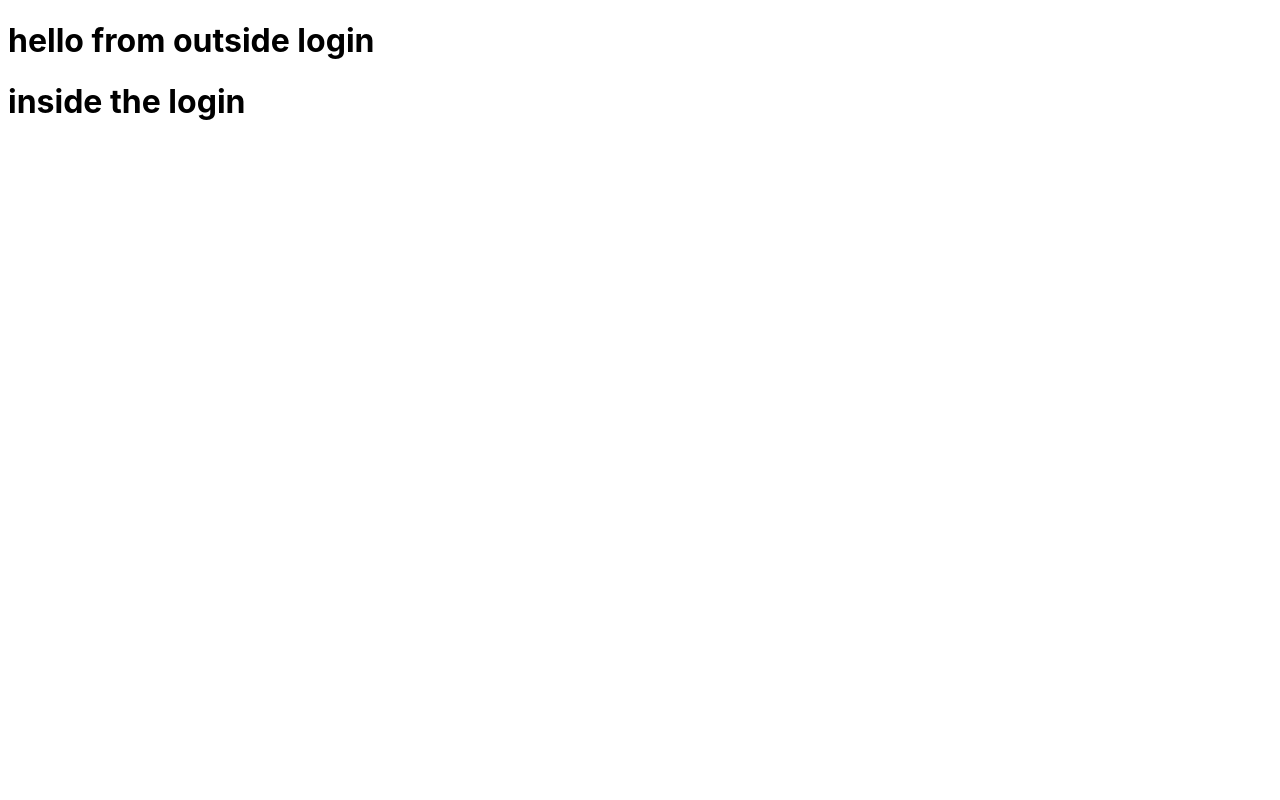
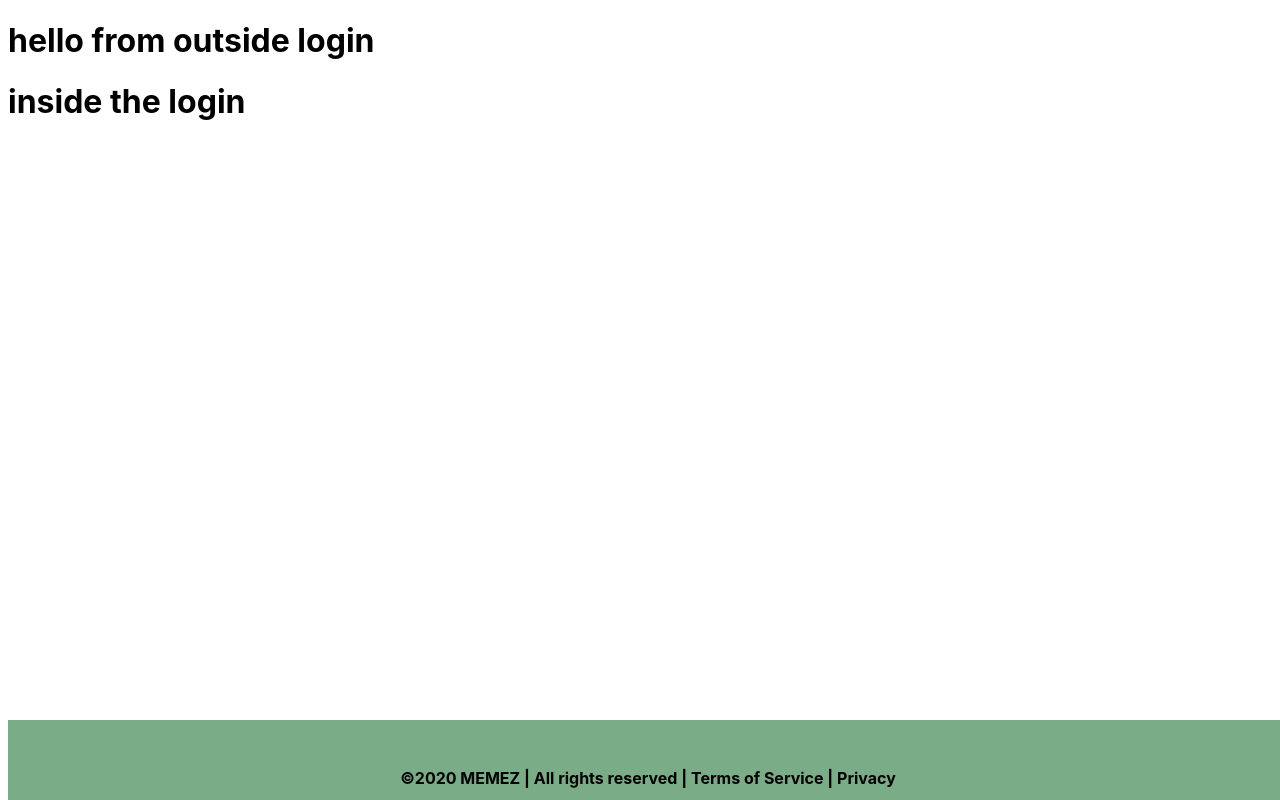
Before and after one commit to Danceratops/ispterm-client, a React (Create React App) app: page / in a window 1280 px wide. Built offline with nearby package versions, Linux system fonts and the light colour scheme.

Commit message:
First part of footer complete

```diff
--- a/src/App.js
+++ b/src/App.js
@@ -1,3 +1,4 @@
+import Footer from './components/footer'
 import Login from './components/login'
 import './styles/imports.scss'
 
@@ -8,6 +9,7 @@ function App() {
       <Login>
         <h1>inside the login</h1>
       </Login>
+      <Footer/>
     </div>
   );
 }
--- /dev/null
+++ b/src/components/footer.js
@@ -0,0 +1,19 @@
+import React from 'react';
+import PropTypes from "prop-types";
+
+import '../styles/imports.scss'
+
+const Footer= () => {
+    return (
+        <div className="main-footer">
+            <div className="box">
+                    <div className="column">
+                       <p1 className="footer"> &copy;{new Date().getFullYear()} MEMEZ | All rights reserved | Terms of Service | Privacy</p1>
+                    </div>
+            </div>
+        </div>
+
+    )
+}
+
+export default Footer;
--- a/src/styles/imports.scss
+++ b/src/styles/imports.scss
@@ -1,2 +1,3 @@
 @import './variable.scss';
 @import 'partials/App.scss';
+@import 'partials/footer.scss';
--- a/src/styles/partials/App.scss
+++ b/src/styles/partials/App.scss
@@ -2,4 +2,5 @@ body {
     font-family: -apple-system, BlinkMacSystemFont, 'Segoe UI', 'Roboto', 'Oxygen',
       'Ubuntu', 'Cantarell', 'Fira Sans', 'Droid Sans', 'Helvetica Neue',
       sans-serif;
+      margin-bottom: 60px;
 }
--- /dev/null
+++ b/src/styles/partials/footer.scss
@@ -0,0 +1,15 @@
+.main-footer{
+    color: black;
+    background-color:$mintgreen;
+
+    padding-top: 3em;
+    position: fixed;
+    top:90%;
+    height: 60px;
+    text-align: center;
+    bottom: 0;
+    width: 100%;
+}
+.footer{
+    font-weight: bold;
+}
```
